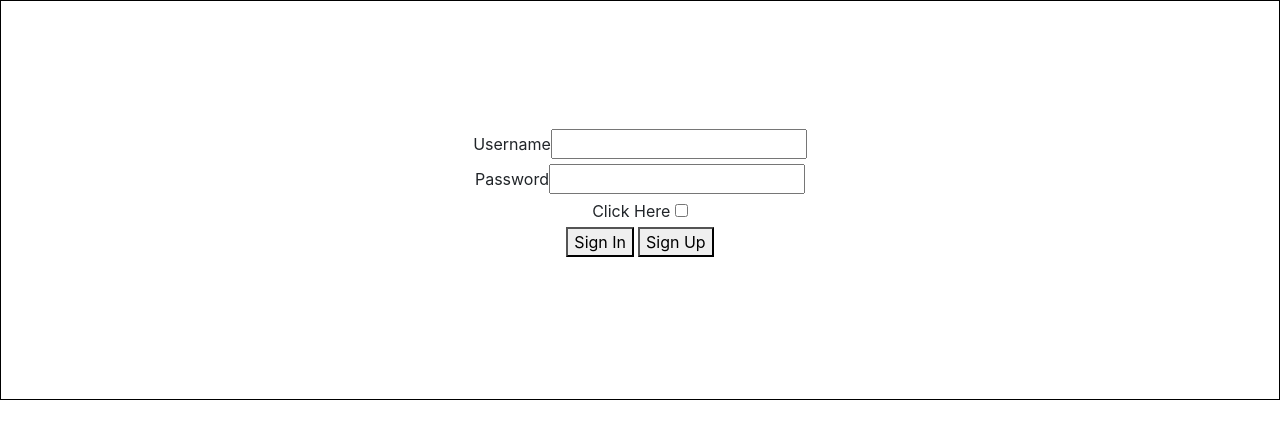
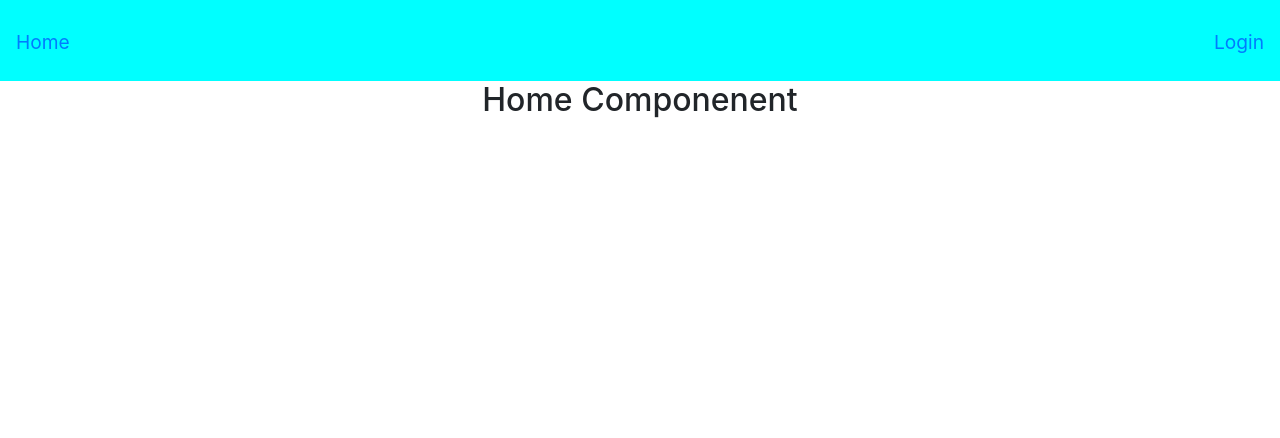
Before and after one commit to arpit5492/Pract-Demo-Website, a React (Create React App) app in the folder frontend-server/: page / in a window 1280 px wide. Shown: the top 438 px of the page. Built offline with nearby package versions, Linux system fonts and the light colour scheme.

Commit message:
Some updation done

```diff
--- a/frontend-server/src/App.js
+++ b/frontend-server/src/App.js
@@ -1,10 +1,21 @@
 import './App.scss';
+import { Routes, Route } from 'react-router-dom';
 import Login from './components/LoginComp';
+import NavBar from './components/NavBarComp';
+import HomeComp from './components/HomeComp';
+import NotFound from './components/NotFoundComp';
 
 function App() {
   return (
     <div className="App">
-      <Login />
+      <NavBar />
+      <Routes>
+        <Route path='/'>
+          <Route index element={<HomeComp />}/>
+          <Route path='login' element={<Login />} />
+          <Route path='*' element={<NotFound />}/>
+        </Route>
+      </Routes>
     </div>
   );
 }
--- /dev/null
+++ b/frontend-server/src/components/HomeComp/index.js
@@ -0,0 +1,9 @@
+function HomeComp() {
+  return (
+    <div>
+      <h2>Home Componenent</h2>
+    </div>
+  )
+}
+
+export default HomeComp;
--- /dev/null
+++ b/frontend-server/src/components/NavBarComp/_navbar.scss
@@ -0,0 +1,19 @@
+.navbar {
+  margin: 0;
+  background-color: aqua;
+  ul {
+    list-style: none;
+    width: 100%;
+    padding: 0;
+    display: flex;
+    justify-content: space-between;
+
+    li {
+      // display: inline-block;
+      // margin-right: 1.6em;
+      margin-top: 20px;
+      font-size: 1.2em;
+      color: black;
+    }
+  }
+}
--- /dev/null
+++ b/frontend-server/src/components/NavBarComp/index.js
@@ -0,0 +1,15 @@
+import "./_navbar.scss";
+import { Link } from "react-router-dom";
+
+function NavBar() {
+  return (
+    <div className="navbar">
+      <ul>
+        <li><Link to="/" style={{textDecoration: "none"}}>Home</Link></li>
+        <li><Link to="/login" style={{textDecoration: "none"}}>Login</Link></li>
+      </ul>
+    </div>
+  )
+}
+
+export default NavBar;
--- /dev/null
+++ b/frontend-server/src/components/NotFoundComp/index.js
@@ -0,0 +1,9 @@
+function NotFound() {
+  return (
+    <div>
+      <h2>404 Error!! Page Not Found</h2>
+    </div>
+  )
+}
+
+export default NotFound;
```
